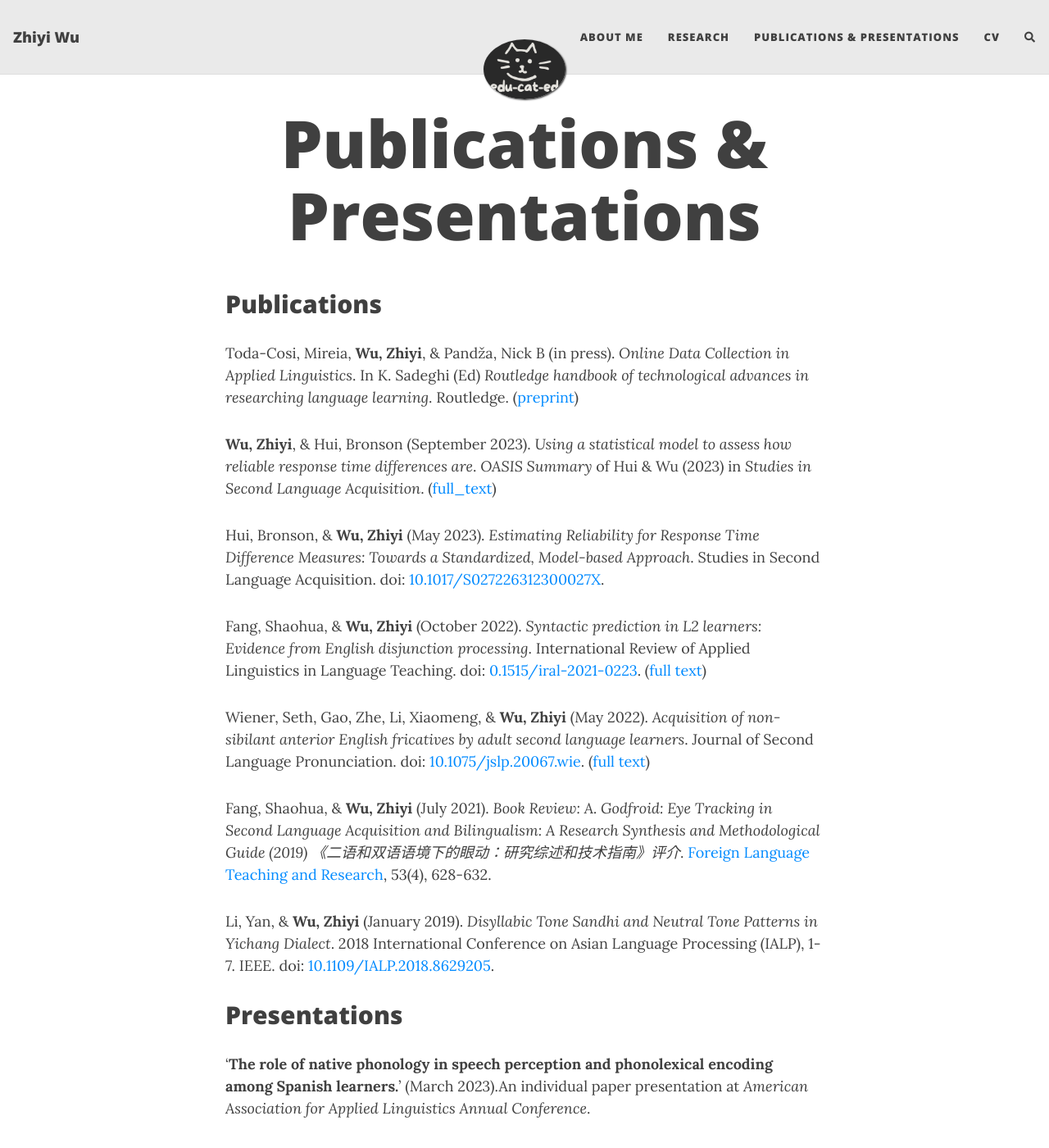
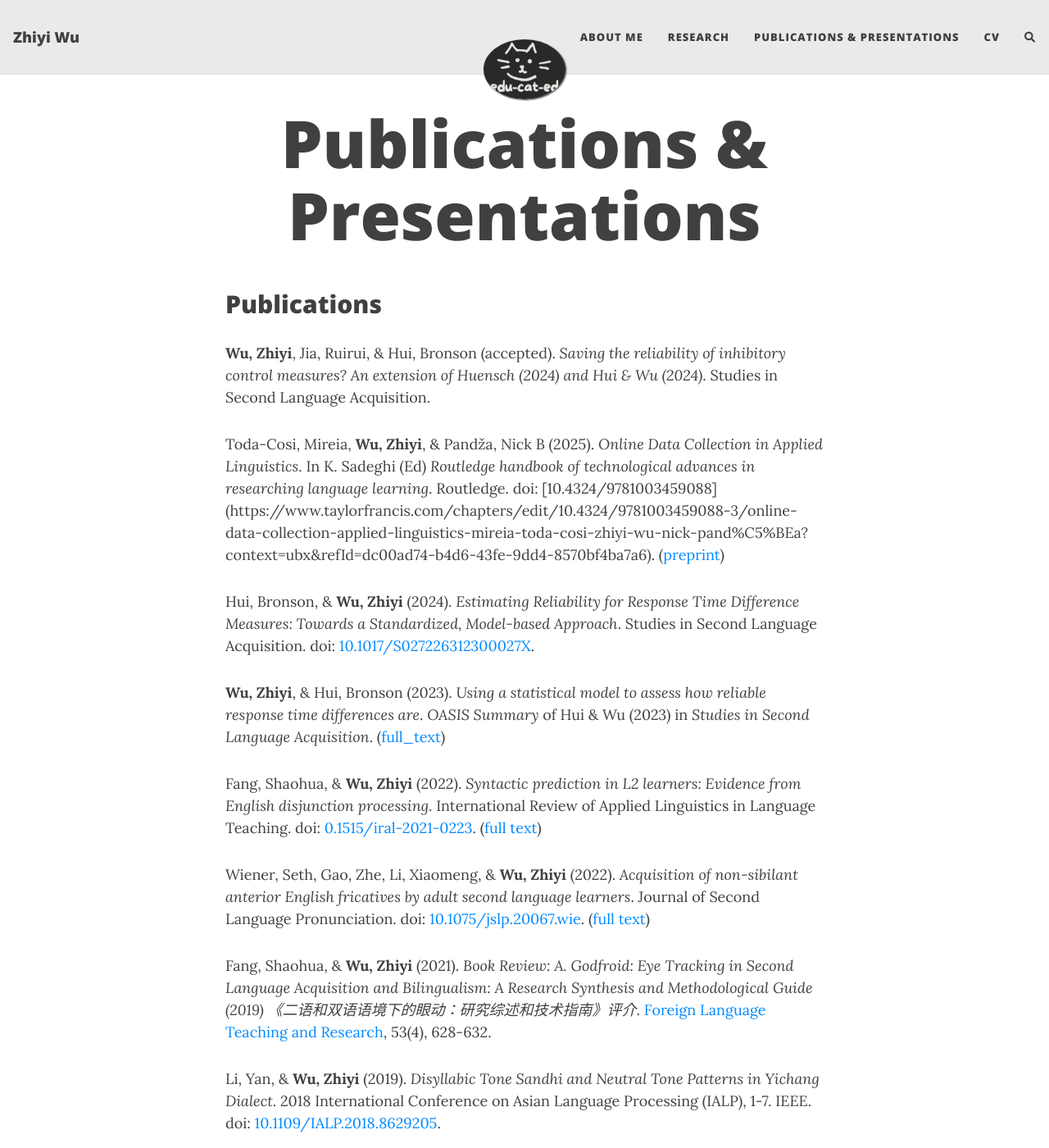
Before and after one commit to Zhiyijenny/Zhiyijenny.github.io, a Jekyll site: the page built from p&p.md, in a window 1280 px wide and 1400 px high. Shown: the whole window at 82% size. Built offline with Jekyll 4.4.1, drawn with Linux system fonts in a browser that asks for light colours; nearby versions of some CDN libraries; comment, search, counter and statistics services are not loaded; some of the changed text lies outside the part shown.

Commit message:
Update p&p.md
Included the accepted SSLA paper and upcoming presentation

```diff
--- a/p&p.md
+++ b/p&p.md
@@ -5,22 +5,26 @@ title: Publications & Presentations
 
 ## **Publications**
 
-Toda-Cosi, Mireia, **Wu, Zhiyi**, & Pandža, Nick B (in press). _Online Data Collection in Applied Linguistics_. In K. Sadeghi (Ed) _Routledge handbook of technological advances in researching language learning_. Routledge. ([preprint](https://osf.io/pxfc4))
+**Wu, Zhiyi**, Jia, Ruirui, & Hui, Bronson (accepted). _Saving the reliability of inhibitory control measures? An extension of Huensch (2024) and Hui & Wu (2024)_. Studies in Second Language Acquisition.
 
-**Wu, Zhiyi**, & Hui, Bronson (September 2023). _Using a statistical model to assess how reliable response time differences are_. _OASIS Summary_ of Hui & Wu (2023) in _Studies in Second Language Acquisition_. ([full_text](https://oasis-database.org/concern/summaries/h415pb356?locale=en))
+Toda-Cosi, Mireia, **Wu, Zhiyi**, & Pandža, Nick B (2025). _Online Data Collection in Applied Linguistics_. In K. Sadeghi (Ed) _Routledge handbook of technological advances in researching language learning_. Routledge. doi: [10.4324/9781003459088] (https://www.taylorfrancis.com/chapters/edit/10.4324/9781003459088-3/online-data-collection-applied-linguistics-mireia-toda-cosi-zhiyi-wu-nick-pand%C5%BEa?context=ubx&refId=dc00ad74-b4d6-43fe-9dd4-8570bf4ba7a6). ([preprint](https://osf.io/pxfc4))
 
-Hui, Bronson, & **Wu, Zhiyi** (May 2023). _Estimating Reliability for Response Time Difference Measures: Towards a Standardized, Model-based Approach_. Studies in Second Language Acquisition. doi: [10.1017/S027226312300027X](https://www.cambridge.org/core/journals/studies-in-second-language-acquisition/article/estimating-reliability-for-responsetime-difference-measures-toward-a-standardized-modelbased-approach/A00BECC935D1BD4915144F6985193766).
+Hui, Bronson, & **Wu, Zhiyi** (2024). _Estimating Reliability for Response Time Difference Measures: Towards a Standardized, Model-based Approach_. Studies in Second Language Acquisition. doi: [10.1017/S027226312300027X](https://www.cambridge.org/core/journals/studies-in-second-language-acquisition/article/estimating-reliability-for-responsetime-difference-measures-toward-a-standardized-modelbased-approach/A00BECC935D1BD4915144F6985193766).
 
-Fang, Shaohua, & **Wu, Zhiyi** (October 2022). _Syntactic prediction in L2 learners: Evidence from English disjunction processing_. International Review of Applied Linguistics in Language Teaching. doi: [0.1515/iral-2021-0223](https://www.degruyter.com/document/doi/10.1515/iral-2021-0223/html?lang=en). ([full text](https://drive.google.com/file/d/1QQyZiB2dOy7eWyPA8qM-15bBe4GB6ZVV/view?usp=sharing))
+**Wu, Zhiyi**, & Hui, Bronson (2023). _Using a statistical model to assess how reliable response time differences are_. _OASIS Summary_ of Hui & Wu (2023) in _Studies in Second Language Acquisition_. ([full_text](https://oasis-database.org/concern/summaries/h415pb356?locale=en))
 
-Wiener, Seth, Gao, Zhe, Li, Xiaomeng, & **Wu, Zhiyi** (May 2022). _Acquisition of non-sibilant anterior English fricatives by adult second language learners_. Journal of Second Language Pronunciation. doi: [10.1075/jslp.20067.wie](https://benjamins.com/catalog/jslp.20067.wie). ([full text](https://drive.google.com/file/d/1LMNdfB8zkwZwmVG5BKmL3psFj6LdbSTO/view?usp=sharing))
+Fang, Shaohua, & **Wu, Zhiyi** (2022). _Syntactic prediction in L2 learners: Evidence from English disjunction processing_. International Review of Applied Linguistics in Language Teaching. doi: [0.1515/iral-2021-0223](https://www.degruyter.com/document/doi/10.1515/iral-2021-0223/html?lang=en). ([full text](https://drive.google.com/file/d/1QQyZiB2dOy7eWyPA8qM-15bBe4GB6ZVV/view?usp=sharing))
 
-Fang, Shaohua, & **Wu, Zhiyi** (July 2021). _Book Review: A. Godfroid: Eye Tracking in Second Language Acquisition and Bilingualism: A Research Synthesis and Methodological Guide (2019) 《二语和双语语境下的眼动：研究综述和技术指南》评介_. [Foreign Language Teaching and Research](http://old.fltr.ac.cn/CN/Y2021/V53/I4/628), 53(4), 628-632.
+Wiener, Seth, Gao, Zhe, Li, Xiaomeng, & **Wu, Zhiyi** (2022). _Acquisition of non-sibilant anterior English fricatives by adult second language learners_. Journal of Second Language Pronunciation. doi: [10.1075/jslp.20067.wie](https://benjamins.com/catalog/jslp.20067.wie). ([full text](https://drive.google.com/file/d/1LMNdfB8zkwZwmVG5BKmL3psFj6LdbSTO/view?usp=sharing))
 
-Li, Yan, & **Wu, Zhiyi** (January 2019). _Disyllabic Tone Sandhi and Neutral Tone Patterns in Yichang Dialect_. 2018 International Conference on Asian Language Processing (IALP), 1-7. IEEE. doi: [10.1109/IALP.2018.8629205](https://ieeexplore.ieee.org/document/8629205).
+Fang, Shaohua, & **Wu, Zhiyi** (2021). _Book Review: A. Godfroid: Eye Tracking in Second Language Acquisition and Bilingualism: A Research Synthesis and Methodological Guide (2019) 《二语和双语语境下的眼动：研究综述和技术指南》评介_. [Foreign Language Teaching and Research](http://old.fltr.ac.cn/CN/Y2021/V53/I4/628), 53(4), 628-632.
+
+Li, Yan, & **Wu, Zhiyi** (2019). _Disyllabic Tone Sandhi and Neutral Tone Patterns in Yichang Dialect_. 2018 International Conference on Asian Language Processing (IALP), 1-7. IEEE. doi: [10.1109/IALP.2018.8629205](https://ieeexplore.ieee.org/document/8629205).
 
 
 ## **Presentations**
+
+'**Can we ever measure inhibitory control reliably? An extension of Hui & Wu (2024) and Huensch (2024).**' (March 2025).An individual paper presentation at _American Association for Applied Linguistics Annual Conference_.
 
 '**The role of native phonology in speech perception and phonolexical encoding among Spanish learners.**' (March 2023).An individual paper presentation at _American Association for Applied Linguistics Annual Conference_.
 
```
